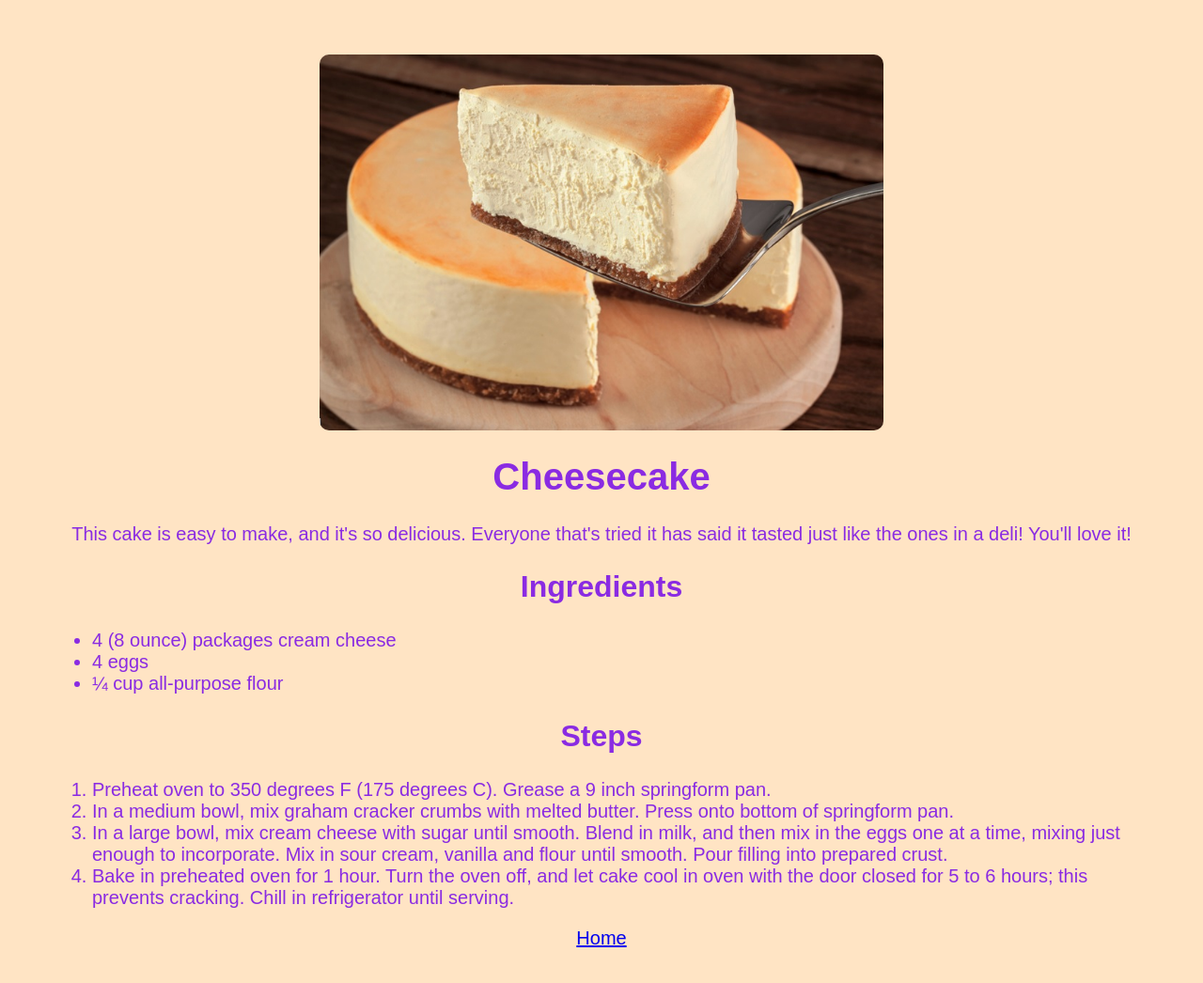
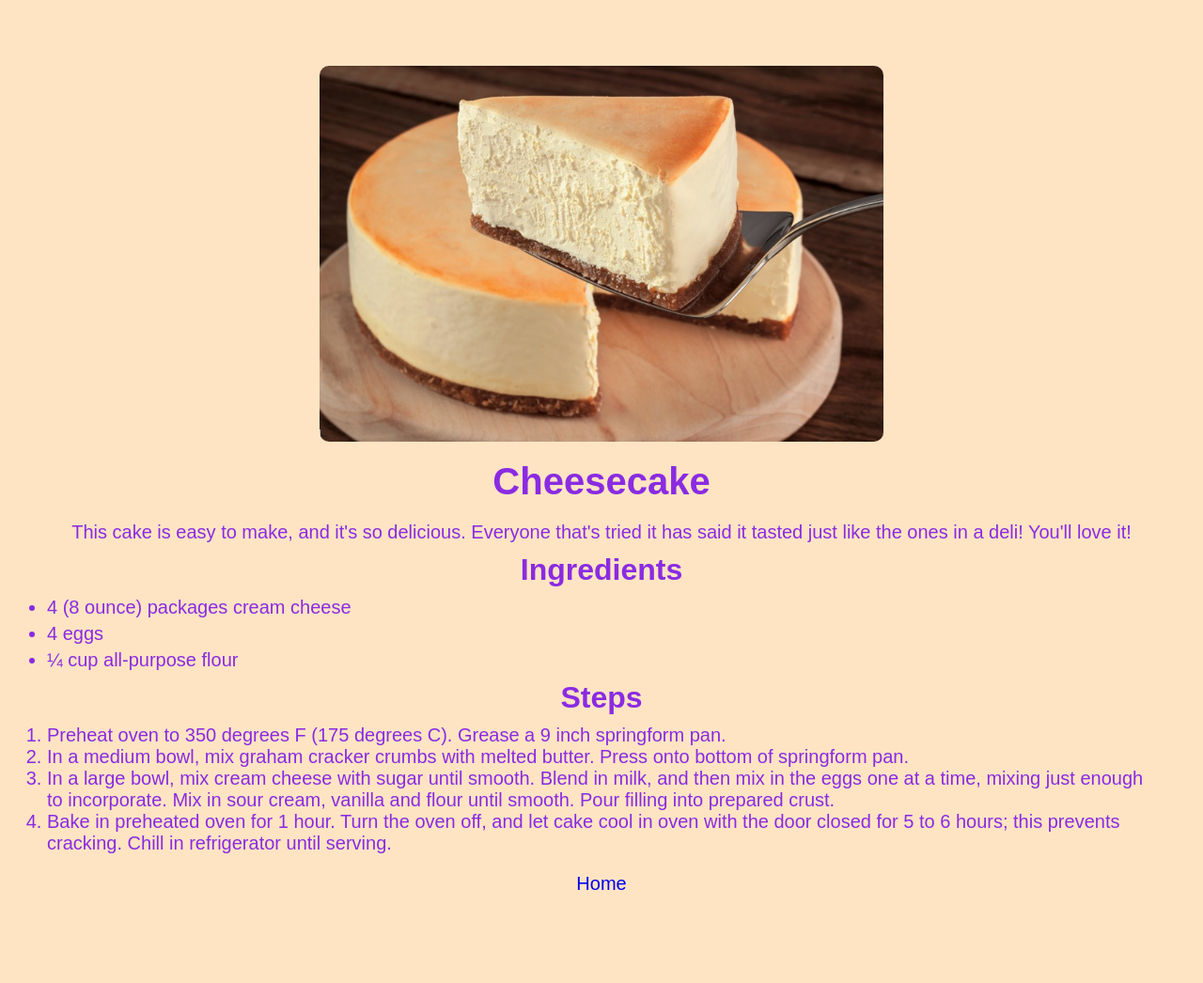
Before and after one commit to romeonorse/odin-recipes, a plain HTML site: page recipes/cheesecake.html in a window 1280 px wide. Shown: the whole page at 94% size. After the commit the page ends 1022 px from the top, so only its background shows below. Drawn offline with Linux system fonts and the light colour scheme.

Commit message:
Add minor changes

```diff
--- a/css/style.css
+++ b/css/style.css
@@ -1,3 +1,7 @@
+* {
+  padding: 0;
+  margin: 0;
+}
 body {
   background-color: bisque;
   color: blueviolet;
@@ -10,16 +14,18 @@ img {
   width: 600px;
   border-radius: 10px;
   display: block;
-  margin: 0 auto;
+  margin: 20px auto;
 }
 
 h1 {
   font-size: 40px;
   text-align: center;
+  margin: 20px 0;
 }
 
 h2, p{
   text-align: center;
+  margin: 10px 0;
 }
 
 h2 {
@@ -29,4 +35,20 @@ h2 {
 .main-nav {
   font-size: 24px;
   text-align: center;
+  list-style: none;
 }
+
+ul li {
+  margin: 5px 0;
+}
+
+a {
+  display: block;
+  text-align: center;
+  text-decoration: none;
+  margin: 20px 0;
+}
+
+a:hover {
+  text-decoration: underline;
+}
--- a/recipes/cheesecake.html
+++ b/recipes/cheesecake.html
@@ -27,6 +27,6 @@
     <li>Bake in preheated oven for 1 hour. Turn the oven off, and let cake cool in oven with the door closed for 5 to 6 hours; this prevents cracking. Chill in refrigerator until serving.</li>
   </ol>
 
-  <p><a href="../index.html">Home</a></p>
+  <a href="../index.html">Home</a>
 </body>
 </html>
```
Also changed, not shown: recipes/cherry_pie.html (+1 -1 lines).
